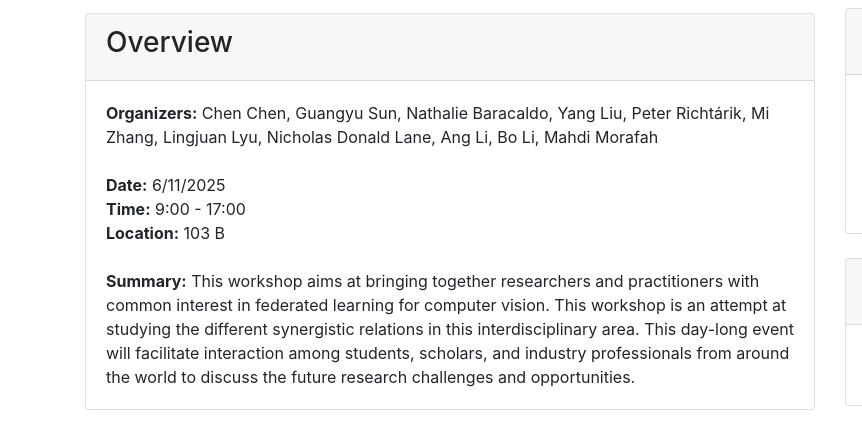
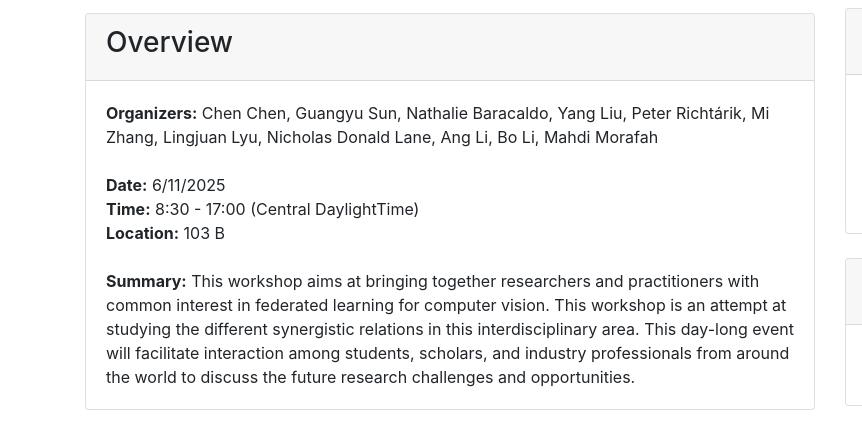
Before and after one commit to fedvision/fedvision2025, a website: page index.html in a window 1280 px wide. Shown: the part 341-768 px from the top of the page, 0-862 px from the left. Drawn offline with nearby package versions, Linux system fonts and the light colour scheme.

Commit message:
update time

```diff
--- a/index.html
+++ b/index.html
@@ -72,7 +72,7 @@
                               <strong>Organizers:</strong> Chen Chen, Guangyu Sun, Nathalie Baracaldo, Yang Liu, Peter Richtárik, Mi Zhang, Lingjuan Lyu, Nicholas Donald Lane, Ang Li, Bo Li, Mahdi Morafah
                               <br><br>
                               <strong>Date:</strong> 6/11/2025<br>
-                              <strong>Time:</strong> 9:00 - 17:00<br>
+                              <strong>Time:</strong> 8:30 - 17:00 (Central DaylightTime)<br>
                               <strong>Location:</strong> 103 B
                               <br><br>
                               <strong>Summary:</strong> This workshop aims at bringing together researchers and practitioners with common interest in federated learning for computer vision. This workshop is an attempt at studying the different synergistic relations in this interdisciplinary area. This day-long event will facilitate interaction among students, scholars, and industry professionals from around the world to discuss the future research challenges and opportunities.
```
